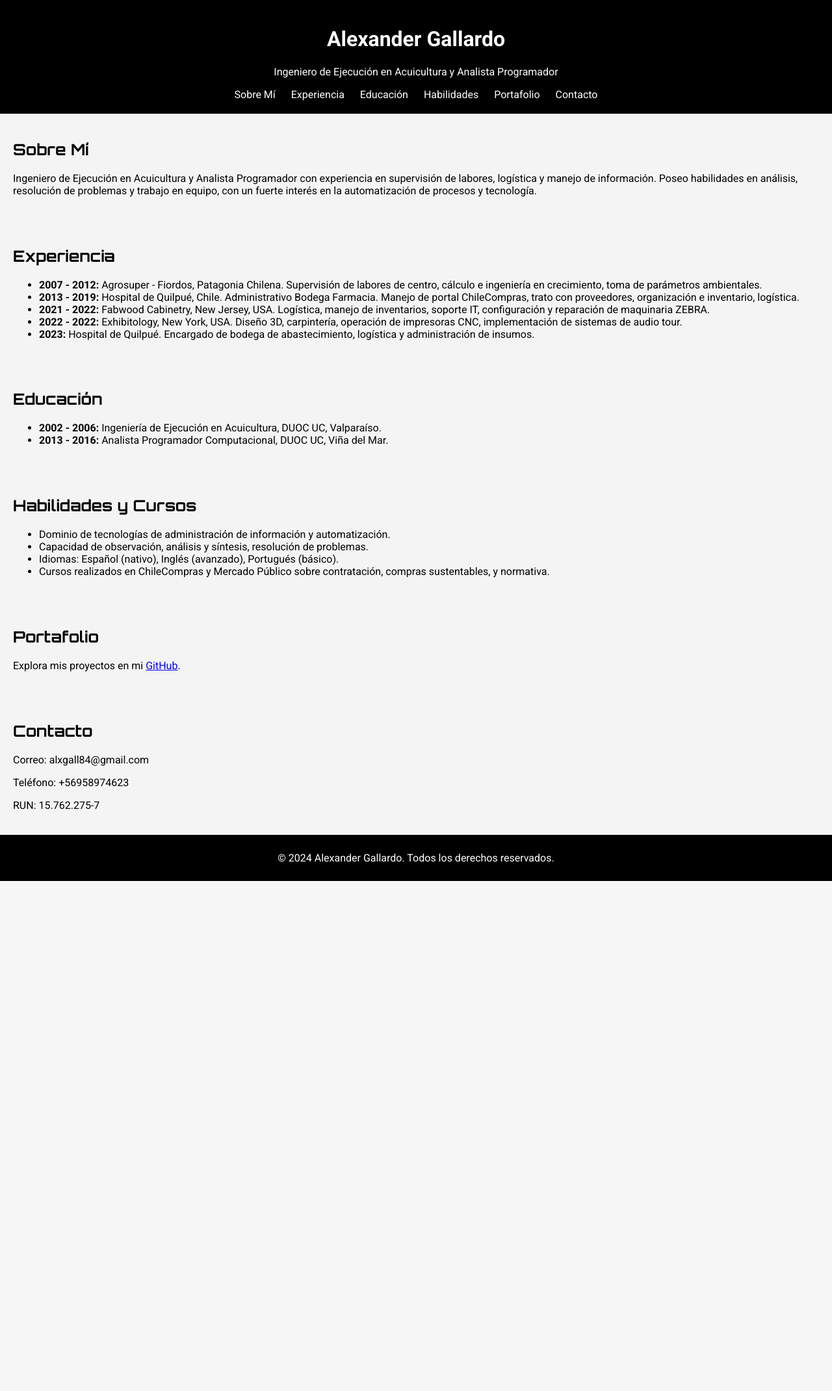
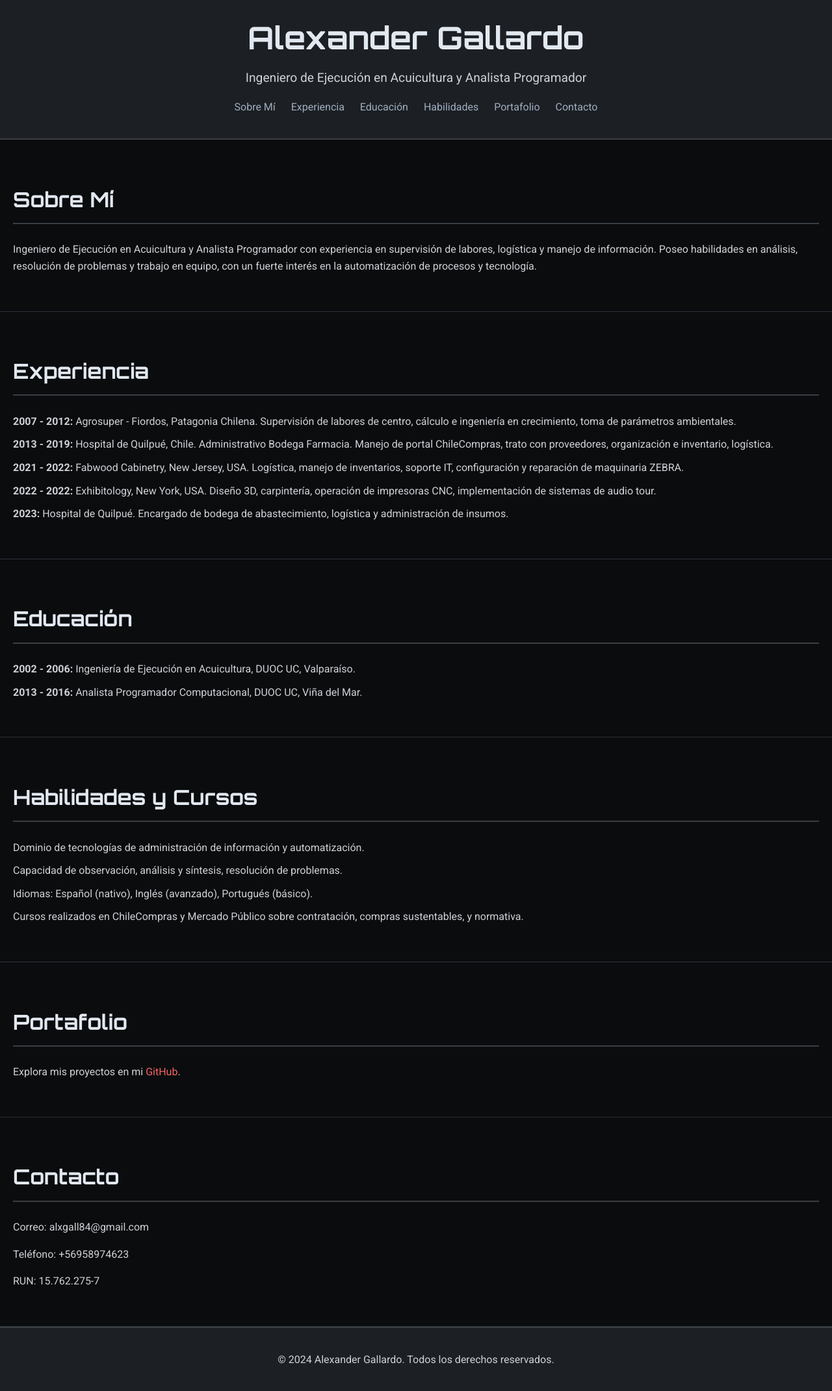
Before and after one commit to AlxUnd3r777/portafolio, a PHP site: page / in a window 1280 px wide. Shown: the whole page at 65% size. Before the commit the page ends 1356 px from the top, so only its background shows below. Run offline with PHP 8.4, Linux system fonts and the light colour scheme.

Commit message:
Actualizar styles.css

```diff
--- a/styles.css
+++ b/styles.css
@@ -1,93 +1,87 @@
-/* Estilos generales */
 body {
     font-family: 'Roboto', sans-serif;
+    background-color: #0a0c0e;
+    color: #cfd2d6;
     margin: 0;
     padding: 0;
-    background-color: #f4f4f4;
+    line-height: 1.6;
 }
 
-header {
-    background-color: #000;
-    color: #fff;
+.header {
+    background: #1c1f24;
+    color: #cfd2d6;
     padding: 20px;
     text-align: center;
+    border-bottom: 2px solid #3a3f44;
 }
 
-header a {
-    color: #fff;
-    text-decoration: none;
-    padding: 0 10px;
+.header-content h1 {
+    font-family: 'Orbitron', sans-serif;
+    font-size: 3rem;
+    margin: 0;
+    color: #e2e8f0;
 }
 
-header nav ul {
+.header-content p {
+    font-size: 1.2rem;
+    margin: 0.5rem 0 1rem;
+}
+
+.nav-list {
     list-style: none;
     padding: 0;
-    margin: 0;
 }
 
-header nav ul li {
+.nav-list li {
     display: inline;
+    margin: 0 10px;
 }
 
-.section-content {
-    padding: 20px;
+.nav-list a {
+    color: #a0aec0;
+    text-decoration: none;
+    transition: color 0.3s;
 }
 
-h2 {
-    font-family: 'Orbitron', sans-serif;
+.nav-list a:hover {
+    color: #f56565;
 }
 
-button {
-    background-color: #007BFF;
-    color: #fff;
-    border: none;
-    padding: 10px 20px;
-    cursor: pointer;
+.section {
+    padding: 40px 20px;
+    border-bottom: 1px solid #2d333a;
 }
 
-button:hover {
-    background-color: #0056b3;
+.section-content h2 {
+    font-family: 'Orbitron', sans-serif;
+    font-size: 2rem;
+    color: #e2e8f0;
+    border-bottom: 2px solid #3a3f44;
+    padding-bottom: 10px;
 }
 
-/* Estilos del modal */
-.modal {
-    display: none;
-    position: fixed;
-    z-index: 1;
-    left: 0;
-    top: 0;
-    width: 100%;
-    height: 100%;
-    overflow: auto;
-    background-color: rgba(0,0,0,0.4);
+.section-content ul {
+    list-style: none;
+    padding: 0;
 }
 
-.modal-content {
-    background-color: #fefefe;
-    margin: 15% auto;
-    padding: 20px;
-    border: 1px solid #888;
-    width: 80%;
+.section-content ul li {
+    margin-bottom: 10px;
 }
 
-.close {
-    color: #aaa;
-    float: right;
-    font-size: 28px;
-    font-weight: bold;
+.footer {
+    background: #1c1f24;
+    color: #cfd2d6;
+    text-align: center;
+    padding: 20px;
+    border-top: 2px solid #3a3f44;
 }
 
-.close:hover,
-.close:focus {
-    color: black;
+a {
+    color: #f56565;
     text-decoration: none;
-    cursor: pointer;
 }
 
-/* Estilos del footer */
-footer {
-    background-color: #000;
-    color: #fff;
-    text-align: center;
-    padding: 10px;
+a:hover {
+    text-decoration: underline;
 }
```
